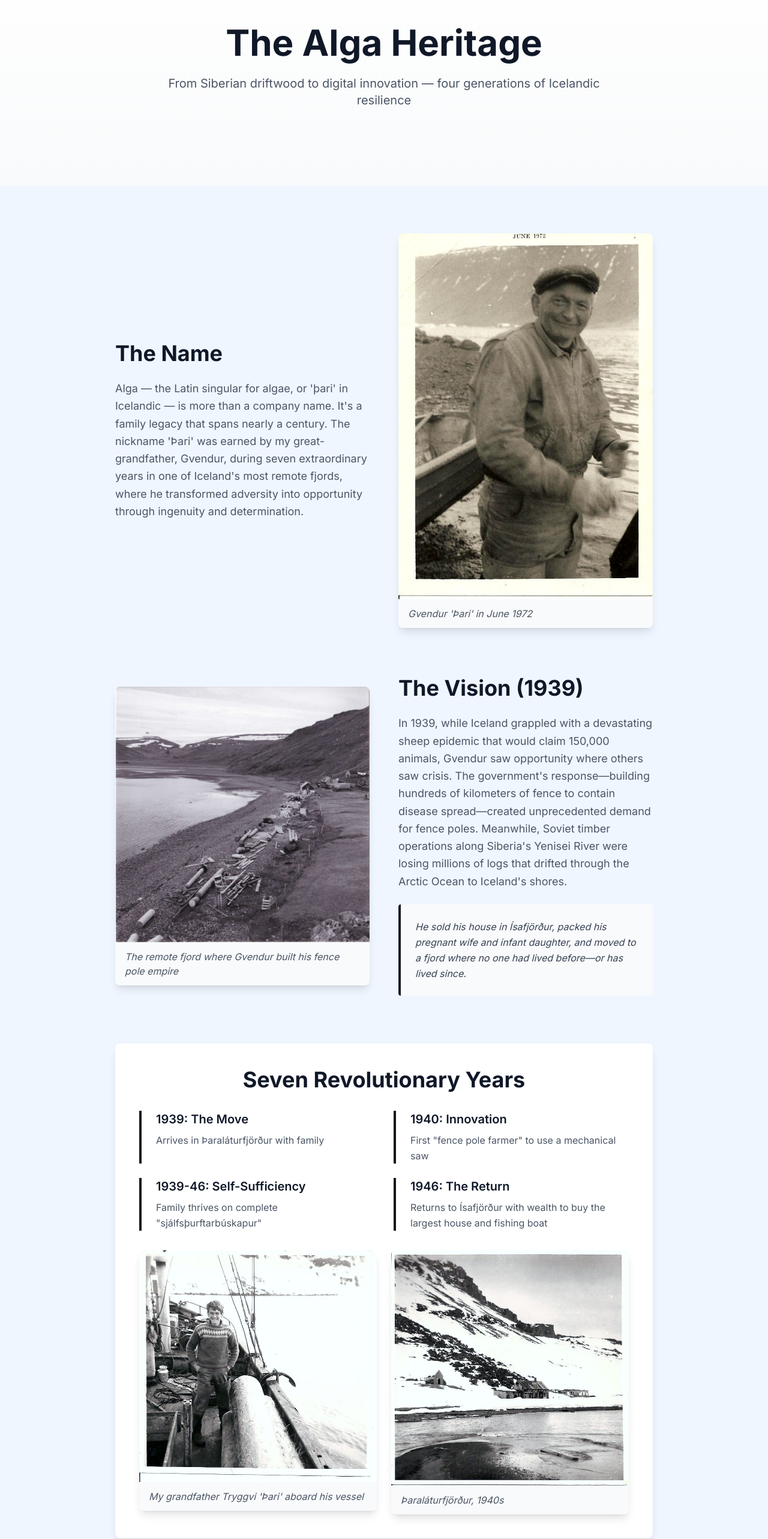
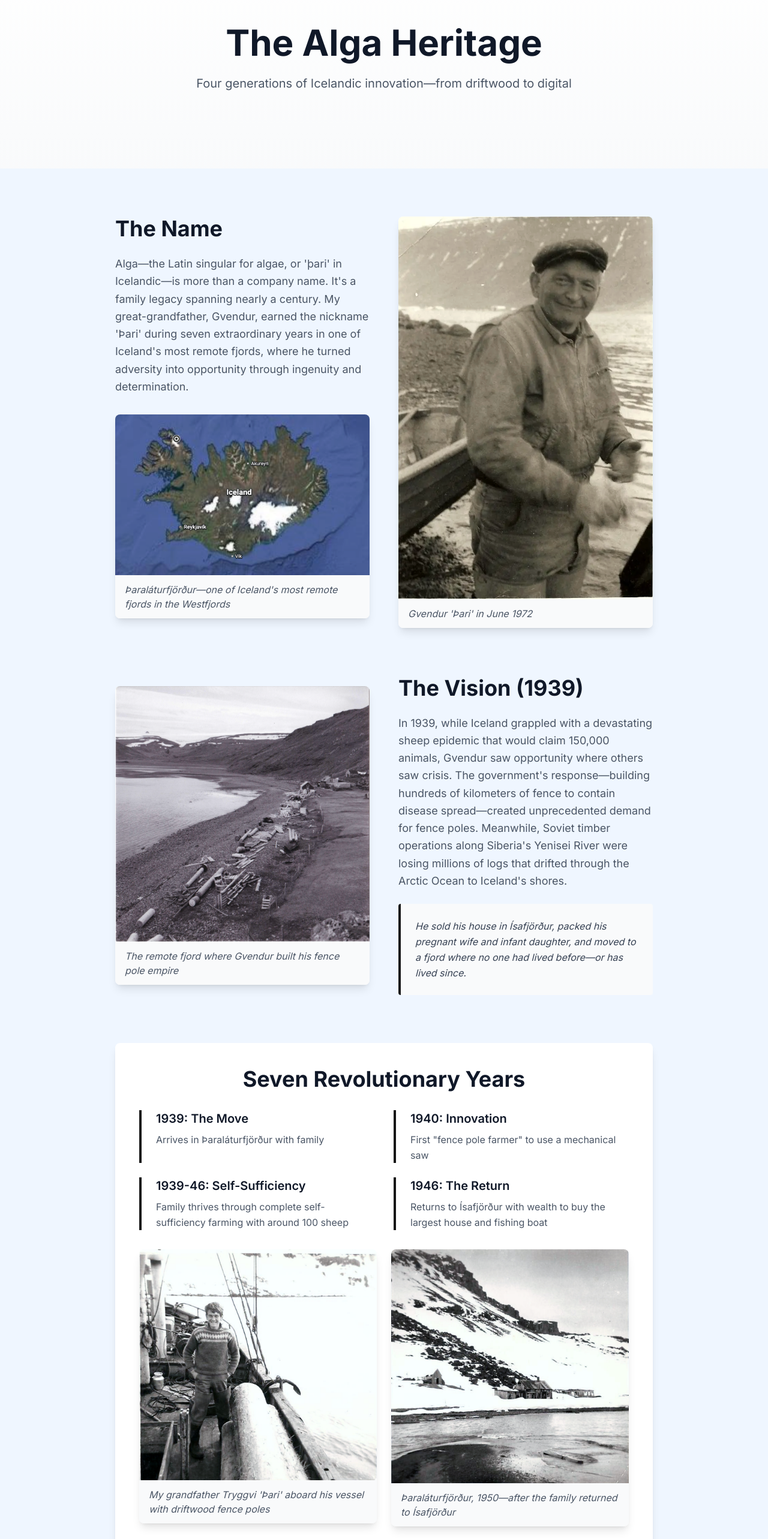
Before and after one commit to bjarnirunarh/alga-ventures, a Next.js app: page /heritage in a window 1280 px wide. Shown: the part 160-2726 px from the top of the page at 60% size. Built offline with nearby package versions, Linux system fonts and the light colour scheme; no server answers.

Commit message:
Update heritage page content and images
Refactored text for clarity and conciseness, updated image references from JPEG to PNG, added a new map image for location context, and improved captions for historical accuracy. These changes enhance storytelling and visual presentation on the heritage page.

```diff
--- a/src/app/heritage/page.tsx
+++ b/src/app/heritage/page.tsx
@@ -122,7 +122,7 @@ export default function HeritagePage() {
                 The Alga Heritage
               </h1>
               <p className="text-base sm:text-lg md:text-xl text-gray-600 max-w-3xl mx-auto px-4">
-                From Siberian driftwood to digital innovation — four generations of Icelandic resilience
+                Four generations of Icelandic innovation—from driftwood to digital
               </p>
             </MotionDiv>
           </div>
@@ -141,18 +141,25 @@ export default function HeritagePage() {
               transition={{ duration: 0.5 }}
               viewport={{ once: true, margin: "-50px" }}
             >
-              <div className="grid grid-cols-1 md:grid-cols-2 gap-6 sm:gap-8 md:gap-12 items-center">
-                <div className="px-4 md:px-0">
-                  <h2 className="text-2xl sm:text-3xl md:text-4xl font-bold text-gray-900 mb-4 sm:mb-6">
-                    The Name
-                  </h2>
-                  <p className="text-base sm:text-lg text-gray-600 leading-relaxed">
-                    Alga — the Latin singular for algae, or &apos;þari&apos; in Icelandic — is more than a company name. It&apos;s a family legacy that spans nearly a century. The nickname &apos;Þari&apos; was earned by my great-grandfather, Gvendur, during seven extraordinary years in one of Iceland&apos;s most remote fjords, where he transformed adversity into opportunity through ingenuity and determination.
-                  </p>
+              <div className="grid grid-cols-1 md:grid-cols-2 gap-6 sm:gap-8 md:gap-12 items-start">
+                <div className="px-4 md:px-0 space-y-6 sm:space-y-8">
+                  <div>
+                    <h2 className="text-2xl sm:text-3xl md:text-4xl font-bold text-gray-900 mb-4 sm:mb-6">
+                      The Name
+                    </h2>
+                    <p className="text-base sm:text-lg text-gray-600 leading-relaxed">
+                      Alga—the Latin singular for algae, or &apos;þari&apos; in Icelandic—is more than a company name. It&apos;s a family legacy spanning nearly a century. My great-grandfather, Gvendur, earned the nickname &apos;Þari&apos; during seven extraordinary years in one of Iceland&apos;s most remote fjords, where he turned adversity into opportunity through ingenuity and determination.
+                    </p>
+                  </div>
+                  <HeritageImage
+                    src="/heritage/tharalaturfjordur_location.png"
+                    alt="Map showing Þaraláturfjörður location in Iceland"
+                    caption="Þaraláturfjörður—one of Iceland's most remote fjords in the Westfjords"
+                  />
                 </div>
                 <div className="px-4 md:px-0">
                   <HeritageImage
-                    src="/heritage/gvendur_þari_1972.jpg"
+                    src="/heritage/gvendur_þari_1972.png"
                     alt="Gvendur Þari 1972"
                     caption="Gvendur 'Þari' in June 1972"
                     priority={true}
@@ -222,7 +229,7 @@ export default function HeritagePage() {
                     <TimelineItem
                       year="1939-46"
                       title="Self-Sufficiency"
-                      description='Family thrives on complete "sjálfsþurftarbúskapur"'
+                      description="Family thrives through complete self-sufficiency farming with around 100 sheep"
                     />
                     <TimelineItem
                       year="1946"
@@ -235,16 +242,16 @@ export default function HeritagePage() {
                 {/* Images Grid */}
                 <div className="grid grid-cols-1 md:grid-cols-2 gap-4 sm:gap-6 mt-6 sm:mt-8">
                   <HeritageImage
-                    src="/heritage/tryggvi_þari_with_pole_logs.jpg"
+                    src="/heritage/tryggvi_þari_with_pole_logs.png"
                     alt="Tryggvi Þari with pole logs"
-                    caption="My grandfather Tryggvi 'Þari' aboard his vessel"
+                    caption="My grandfather Tryggvi 'Þari' aboard his vessel with driftwood fence poles"
                     width={400}
                     height={300}
                   />
                   <HeritageImage
-                    src="/heritage/the_farm_in_þaralátursfjörður.jpeg"
+                    src="/heritage/the_farm_in_þaralátursfjörður.png"
                     alt="The farm in Þaraláturfjörður"
-                    caption="Þaraláturfjörður, 1940s"
+                    caption="Þaraláturfjörður, 1950—after the family returned to Ísafjörður"
                     width={400}
                     height={300}
                   />
@@ -265,7 +272,7 @@ export default function HeritagePage() {
                     Generations at Sea
                   </h2>
                   <p className="text-base sm:text-lg text-gray-600 leading-relaxed">
-                    The entrepreneurial spirit and connection to the sea passed through generations. My grandfather, Tryggvi &apos;Þari,&apos; born in Þaraláturfjörður during those seven years, inherited both the nickname and the boat. My father, Heimir &apos;Þari,&apos; continued the tradition. And I, Bjarni, went to sea with both of them, learning the industry from the deck up—from fishing boats in Iceland to markets in America.
+                    The entrepreneurial spirit and connection to the sea passed through generations. My grandfather, Tryggvi &apos;Þari,&apos; was born in Þaraláturfjörður during those seven years and inherited both the nickname and the boat. My father, Heimir &apos;Þari,&apos; continued the tradition. I went to sea with both of them, learning the industry from the deck up—from fishing boats in Iceland to seafood markets in America.
                   </p>
                 </div>
                 <div className="px-4 md:px-0">
```
Also changed, not shown: public/heritage/the_farm_in_þaralátursfjörður.png (added).
